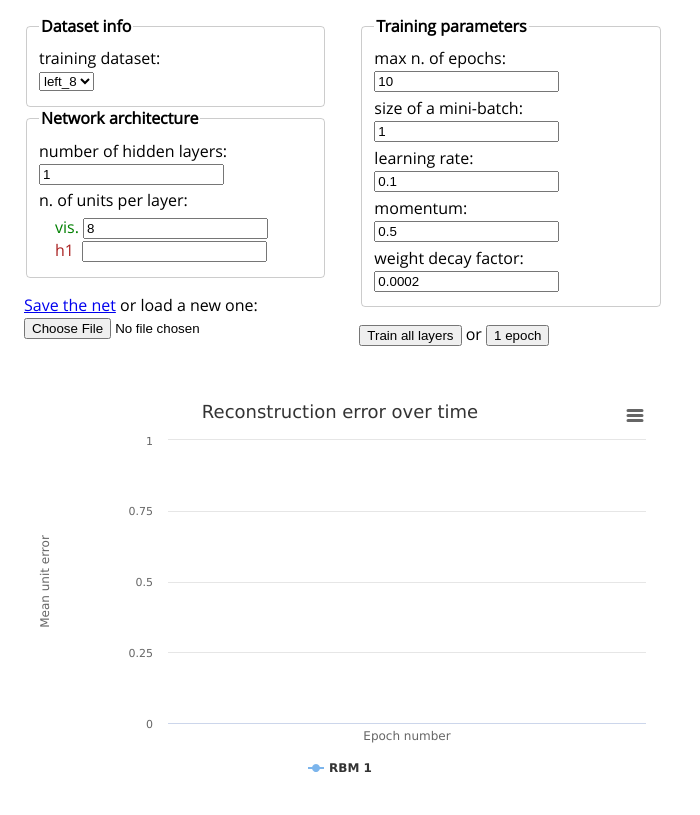
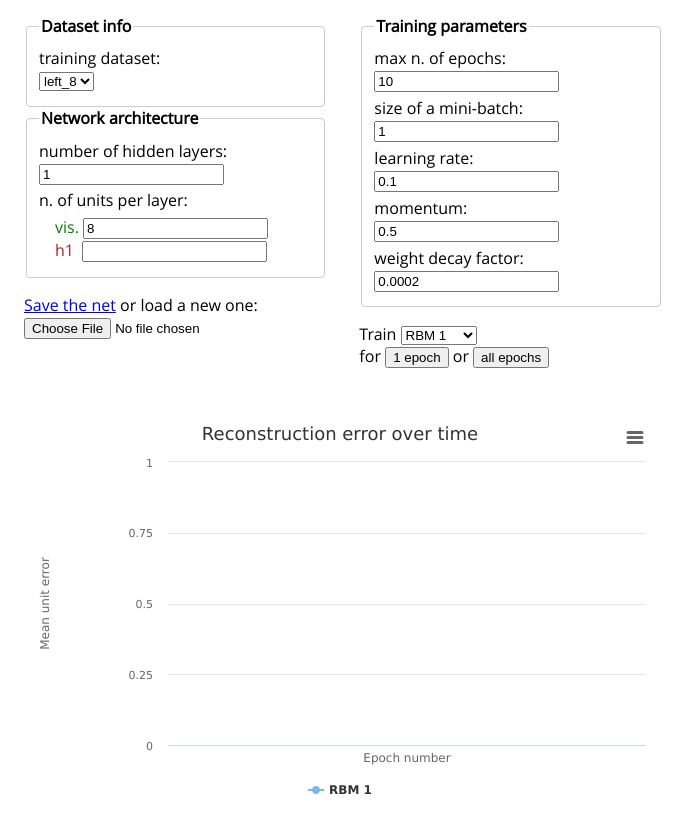
Before and after one commit to ggiuffre/DBNsim, a Django app: page /DBNtrain/ in a window 1280 px wide. Shown: the part 17-832 px from the top of the page, without its empty margins (0-700 px from the left). Before the commit the page ends 789 px from the top, so only its background shows below. Run offline with Django 3.2, Linux system fonts and the light colour scheme; a map, chart or similar area stays blank; parts of the project's set-up code (start-up, migrations or seed data) failed here and were passed over.

Commit message:
Update manual training

```diff
--- a/DBNsite/DBNtrain/static/dbntrain.js
+++ b/DBNsite/DBNtrain/static/dbntrain.js
@@ -117,10 +117,10 @@ function setupChart() {
  * @param {Boolean} autoContinue  whether to automate the training
  */
 function setupTrainForm(autoContinue) {
-	if (!autoContinue)
-		$('#epochs').val('inf');
+	if (!newJobSent) {
+		if (!autoContinue)
+			$('#epochs').val('inf');
 
-	if (!newJobSent) {
 		// reset counters and chart series:
 		curr_epoch = 0;
 		curr_rbm = -1;
@@ -150,6 +150,7 @@ function setupTrainForm(autoContinue) {
 				$('#save_net').attr('href', 'saveNet/?job_id=' + job_id);
 			}
 		});
+		curr_rbm = 0;
 	}
 
 	retrieveError(autoContinue);
@@ -169,11 +170,16 @@ function updateVisibleSize() {
 }
 
 /**
- * Updates the form for defining the DBN layers, based on
- * the number of layers that the user wants to create.
+ * Updates the form for defining the DBN layers and the
+ * button for training them, based on the number of
+ * layers that the user wants to create.
  */
 function updateArchitecture() {
+
+	// how many hidden layers (hence, RBMs) do we already have?
 	const num_hid_layers = +$('#num_hid_layers').val();
+
+	// check for illegal values...
 	if (num_hid_layers === '')
 		return;
 	if (num_hid_layers < 1) {
@@ -190,17 +196,21 @@ function updateArchitecture() {
 	// how many HTML inputs do we already have?
 	const curr_layers = +$('.lay_sz').length;
 
-	// add missing hidden layers:
-	for (let i = curr_layers; i < num_hid_layers + 1; i++)
+	// add missing hidden layers and RBMs:
+	for (let i = curr_layers; i < num_hid_layers + 1; i++) {
 		$('#layers_sz').append(
 			'<li class="lay_sz">' +
 			'<label for="hid_sz_' + i + '">h' + i + '&nbsp;&nbsp;</label>' +
 			'<input type="text" name="hid_sz_' + i + '" id="hid_sz_' + i + '" onchange="updateGraph();" />' +
 			'</li>');
+		$('<option value="' + i + '">RBM ' + i + '</option>').insertBefore($('.trainee').last());
+	}
 
-	// remove exceeding hidden layers:
-	for (let i = curr_layers; i > num_hid_layers + 1; i--)
+	// remove exceeding hidden layers and RBMs:
+	for (let i = curr_layers; i > num_hid_layers + 1; i--) {
 		$('.lay_sz').last().remove();
+		$('.trainee').last().prev().remove();
+	}
 }
 
 /**
@@ -555,7 +565,14 @@ function baseLog(x, base) {
 function retrieveError(autoContinue) {
 	$('#train_plot_loading').css('opacity', 1);
 
-	const parameters = { 'job_id': job_id };
+	let goto_next_rbm = 'no';
+	const trainee_opt = $('#trainee_opt').val();
+	if (trainee_opt - 1 != curr_rbm && trainee_opt != 'all') {
+		alert(trainee_opt);
+		goto_next_rbm = 'yes';
+	}
+	const parameters = { 'job_id': job_id, 'goto_next_rbm': goto_next_rbm };
+
 	$.ajax({
 		type: 'POST',
 		url: 'getError/',
--- a/DBNsite/DBNtrain/templates/DBNtrain/index.html
+++ b/DBNsite/DBNtrain/templates/DBNtrain/index.html
@@ -100,8 +100,12 @@
 			</fieldset>
 
 			<p>
-				<input type="submit" value="Train all layers" /> or
-				<button type="button" onclick="setupTrainForm(false);">1 epoch</button>
+				Train
+				<select id="trainee_opt" name="trainee_opt">
+					<option class="trainee" value="1">RBM 1</option>
+					<option class="trainee" value="all">all RBMs</option>
+				</select><br />
+				for <button type="button" onclick="setupTrainForm(false);">1 epoch</button> or <input type="submit" value="all epochs" />
 				<img id="train_plot_loading" src="{% static 'loading.gif' %}" alt="Loading symbol" />
 			</p>
 		</form>
--- a/DBNsite/DBNtrain/views.py
+++ b/DBNsite/DBNtrain/views.py
@@ -96,6 +96,9 @@ def getError(request):
     body = json.loads(request.body.decode())
     job = body['job_id']
     train_gen = training_jobs[job]['generator']
+    net = training_jobs[job]['network']
+    if body['goto_next_rbm'] == 'yes' and net.curr_trainer != None:
+        net.curr_trainer.handbrake = True
 
     curr_rbm = None
     next_err = None
@@ -106,7 +109,6 @@ def getError(request):
         curr_rbm = train_info['rbm']
         next_err = round(train_info['err'], 3)
     except StopIteration:
-        # training_jobs[job]['network'].save()
         del training_jobs[job]['generator']
         stop = True
 
```
Also changed, not shown: DBNsite/DBNlogic/nets.py (+4 -4 lines), DBNsite/DBNlogic/train.py (+5 -4 lines).
